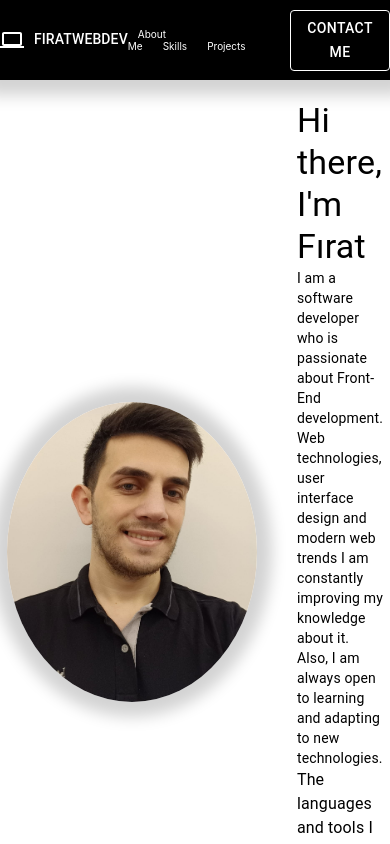
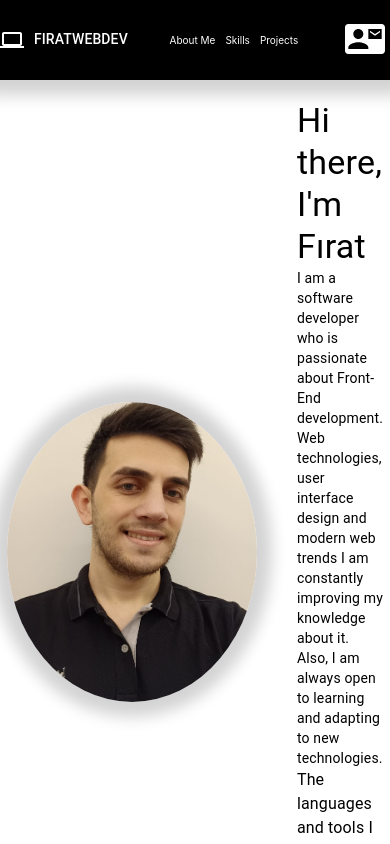
Before and after one commit to FiratSomek/Portfolio-react, a React (Create React App) app: page / in a window 390 px wide. Shown: the top 844 px of the page. Built offline with nearby package versions, Linux system fonts and the light colour scheme.

Commit message:
Update index.tsx

```diff
--- a/src/components/Header/index.tsx
+++ b/src/components/Header/index.tsx
@@ -1,5 +1,6 @@
-import { Link, Button, Typography } from "@mui/material";
+import { Link, Button, Typography, useMediaQuery } from "@mui/material";
 import LaptopIcon from "@mui/icons-material/Laptop";
+import ContactMailIcon from "@mui/icons-material/ContactMail";
 import "./styles.css";
 
 interface HeaderProps {
@@ -15,6 +16,8 @@ export const Header = ({
   onProjectsClick,
   onContactClick,
 }: HeaderProps) => {
+  const isSmallScreen = useMediaQuery("(max-width:500px)");
+
   return (
     <div className="header-container">
       <div className="header-title">
@@ -26,7 +29,7 @@ export const Header = ({
           <Link
             className="link"
             underline="hover"
-            margin="0 10px"
+            margin={isSmallScreen ? "0 5px" : "0 10px"}
             color="inherit"
             onClick={onAboutClick}
           >
@@ -35,7 +38,7 @@ export const Header = ({
           <Link
             className="link"
             underline="hover"
-            margin="0 10px"
+            margin={isSmallScreen ? "0 5px" : "0 10px"}
             color="inherit"
             onClick={onSkillsClick}
           >
@@ -44,7 +47,7 @@ export const Header = ({
           <Link
             className="link"
             underline="hover"
-            margin="0 10px"
+            margin={isSmallScreen ? "0 5px" : "0 10px"}
             color="inherit"
             onClick={onProjectsClick}
           >
@@ -53,14 +56,19 @@ export const Header = ({
         </nav>
       </div>
       <div>
+        {isSmallScreen ? (
+          <ContactMailIcon
+            onClick={onContactClick}
+            sx={{
+              width: "50px",
+              height: "50px",
+              padding: "5px",
+
+              cursor: "pointer",
+            }}
+          />
+        ) : (
           <Button
-          sx={{
-            width: {
-              xs: 100,
-              sm: 200,
-              size: 100,
-            },
-          }}
             className="contact-btn"
             variant="outlined"
             color="inherit"
@@ -68,6 +76,7 @@ export const Header = ({
           >
             Contact Me
           </Button>
+        )}
       </div>
     </div>
   );
```
Lines whose indentation alone changed are shown as unchanged.
